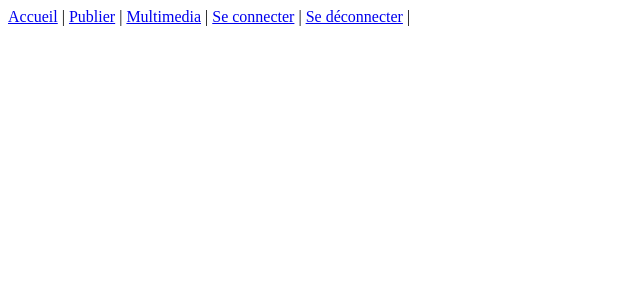
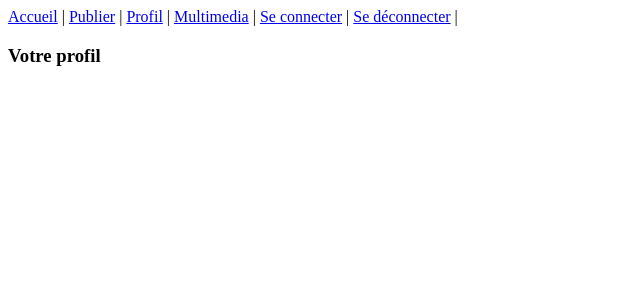
Before and after one commit to dev-allan/Projet-7-Groupomania, a Vue app in the folder front-end/: page /#/profil in a window 1280 px wide. Shown: the top 300 px of the page, without its empty margins (0-640 px from the left). Built offline with nearby package versions, Linux system fonts and the light colour scheme.

Commit message:
création de la page profil

```diff
--- a/front-end/src/App.vue
+++ b/front-end/src/App.vue
@@ -2,7 +2,8 @@
   <div id="app">
     <div id="nav">
       <router-link to="/accueil">Accueil</router-link> |
-      <router-link to="/about">Publier</router-link> |
+      <router-link to="/publish">Publier</router-link> |
+      <router-link to="profil">Profil</router-link> |
       <router-link to="/multimedia">Multimedia</router-link> |
       <router-link to="/">Se connecter</router-link> |
       <router-link to="">Se déconnecter</router-link> |
--- a/front-end/src/router/index.js
+++ b/front-end/src/router/index.js
@@ -11,12 +11,17 @@ const routes = [
     component: Home
   },
   {
-    path: '/about',
-    name: 'About',
+    path: '/publish',
+    name: 'publish',
     // route level code-splitting
     // this generates a separate chunk (about.[hash].js) for this route
     // which is lazy-loaded when the route is visited.
     component: () => import(/* webpackChunkName: "about" */ '../views/Publish.vue')
+  },
+  {
+    path: '/profil',
+    name: 'profil',
+    component: () => import(/* webpackChunkName: "profil" */ '../views/Profil.vue')
   },
   {
     path : '/',
--- /dev/null
+++ b/front-end/src/views/Profil.vue
@@ -0,0 +1,36 @@
+<template>
+    <div class="profil">
+        <div class="yourProfil">
+            <h3>Votre profil</h3>
+            <p v-for="post in posts" v-bind:key="post">{{ post.login }}</p>
+        </div>
+    </div>
+</template>
+
+<script>
+import axios from 'axios'
+export default {
+  data(){
+    return {
+      posts : [],
+    }
+  },
+    methods: {
+    showProfil(){
+      axios.get('http://localhost:3000/utilisateurs/me',{
+        headers : {
+          'Authorization' : localStorage.getItem('accessToken')
+        }
+      })
+      .then(res => this.posts = res.data)
+      .catch((error) => {
+        console.error(error)
+      })
+    },
+
+    beforeMount() {
+      this.showProfil()
+    },
+    },
+}
+</script>
```
